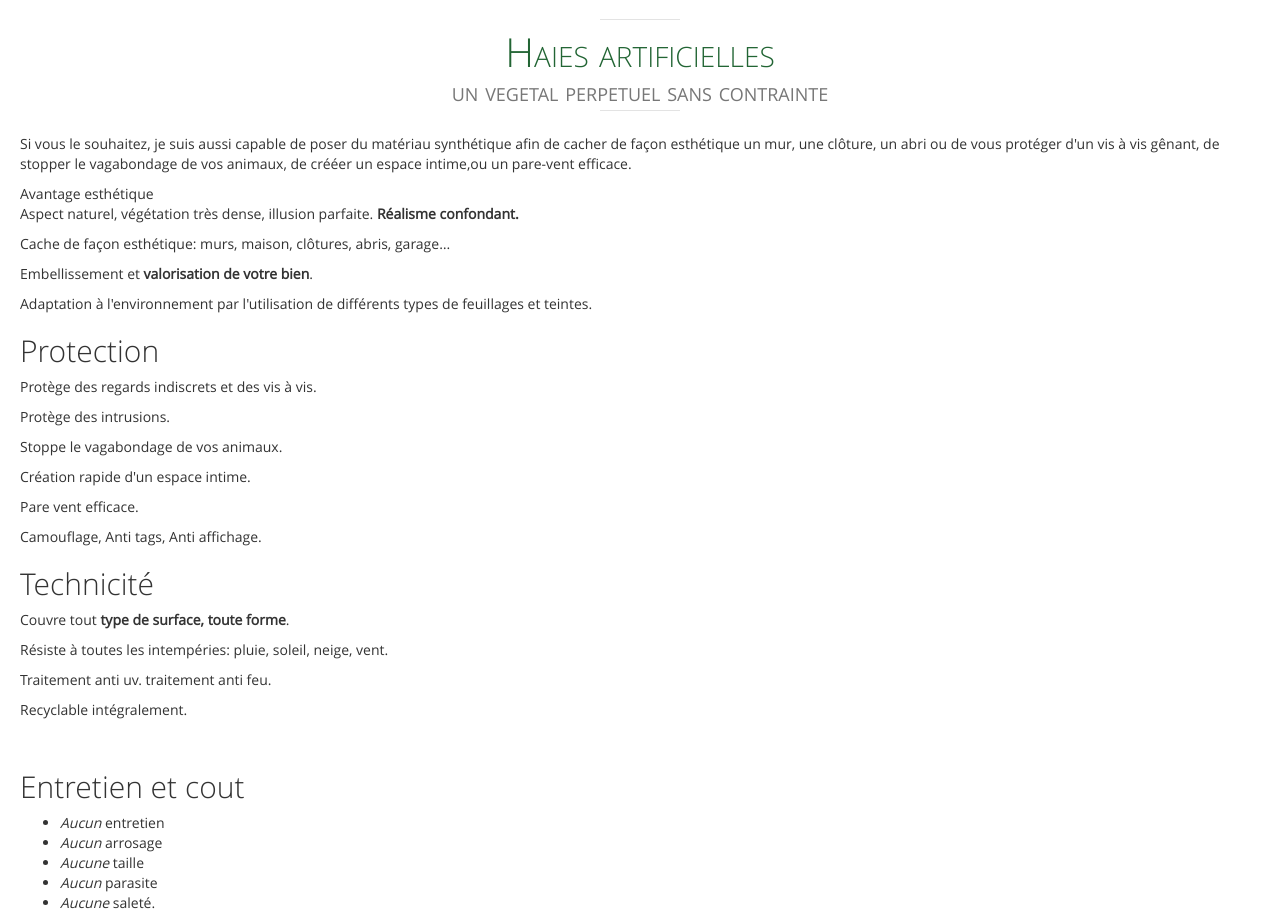
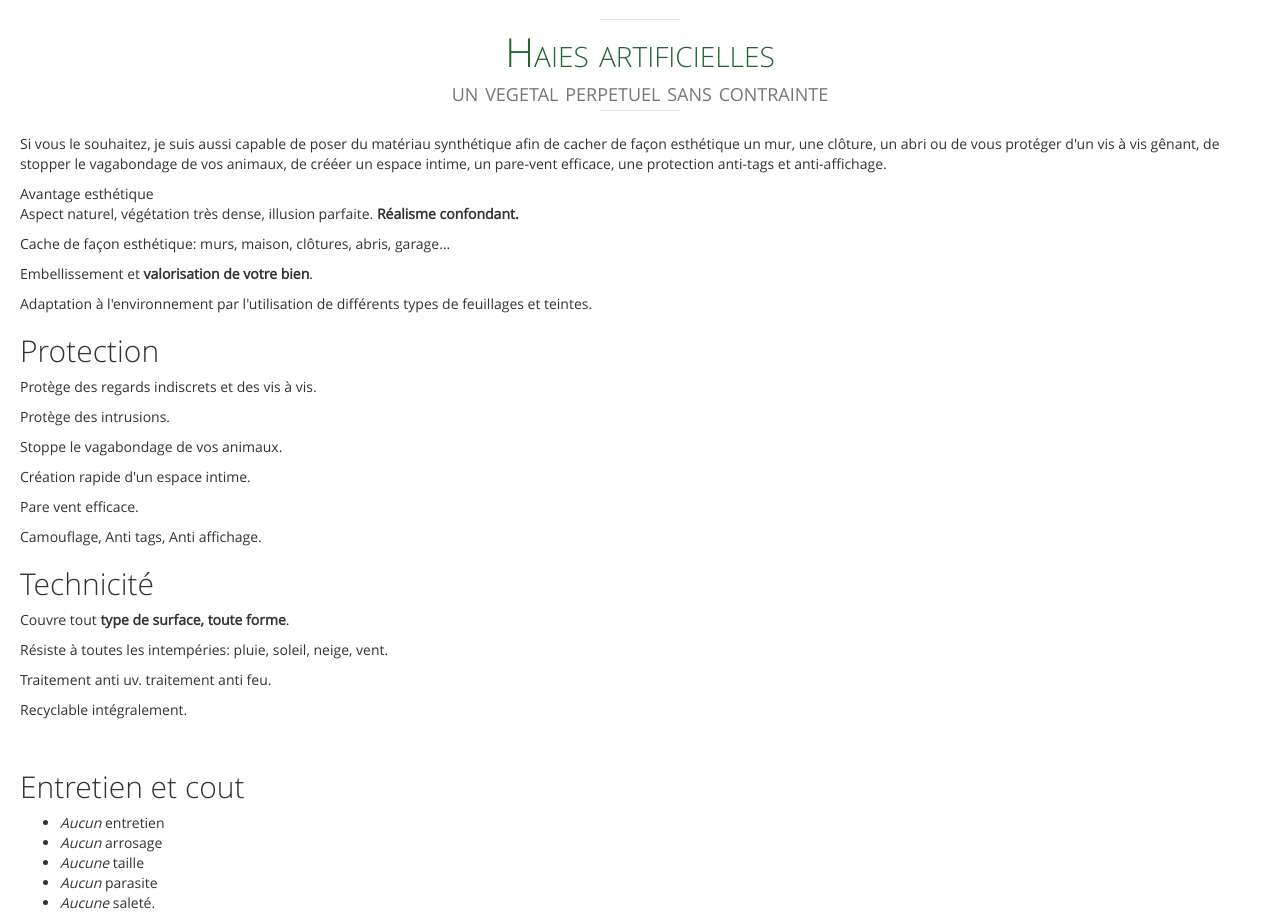
Before and after one commit to mathroc/ep-azur.fr, a plain HTML site: page index.html in a window 1280 px wide. Shown: the part 2240-3160 px from the top of the page. Drawn offline with nearby package versions, Linux system fonts and the light colour scheme.

Commit message:
Update index.html

```diff
--- a/index.html
+++ b/index.html
@@ -154,7 +154,7 @@
 
 
             <div>
-                <p> Si vous le souhaitez, je suis aussi capable de poser du matériau synthétique afin de cacher de façon esthétique un mur, une clôture, un abri ou de vous  protéger d'un vis à vis gênant, de stopper le vagabondage de vos animaux, de crééer un espace intime,ou un pare-vent efficace. </p>Avantage esthétique</h2>
+                <p> Si vous le souhaitez, je suis aussi capable de poser du matériau synthétique afin de cacher de façon esthétique un mur, une clôture, un abri ou de vous  protéger d'un vis à vis gênant, de stopper le vagabondage de vos animaux, de crééer un espace intime, un pare-vent efficace, une protection anti-tags et anti-affichage. </p>Avantage esthétique</h2>
 
                 <p>
                     Aspect naturel, végétation très dense, illusion parfaite.
```
